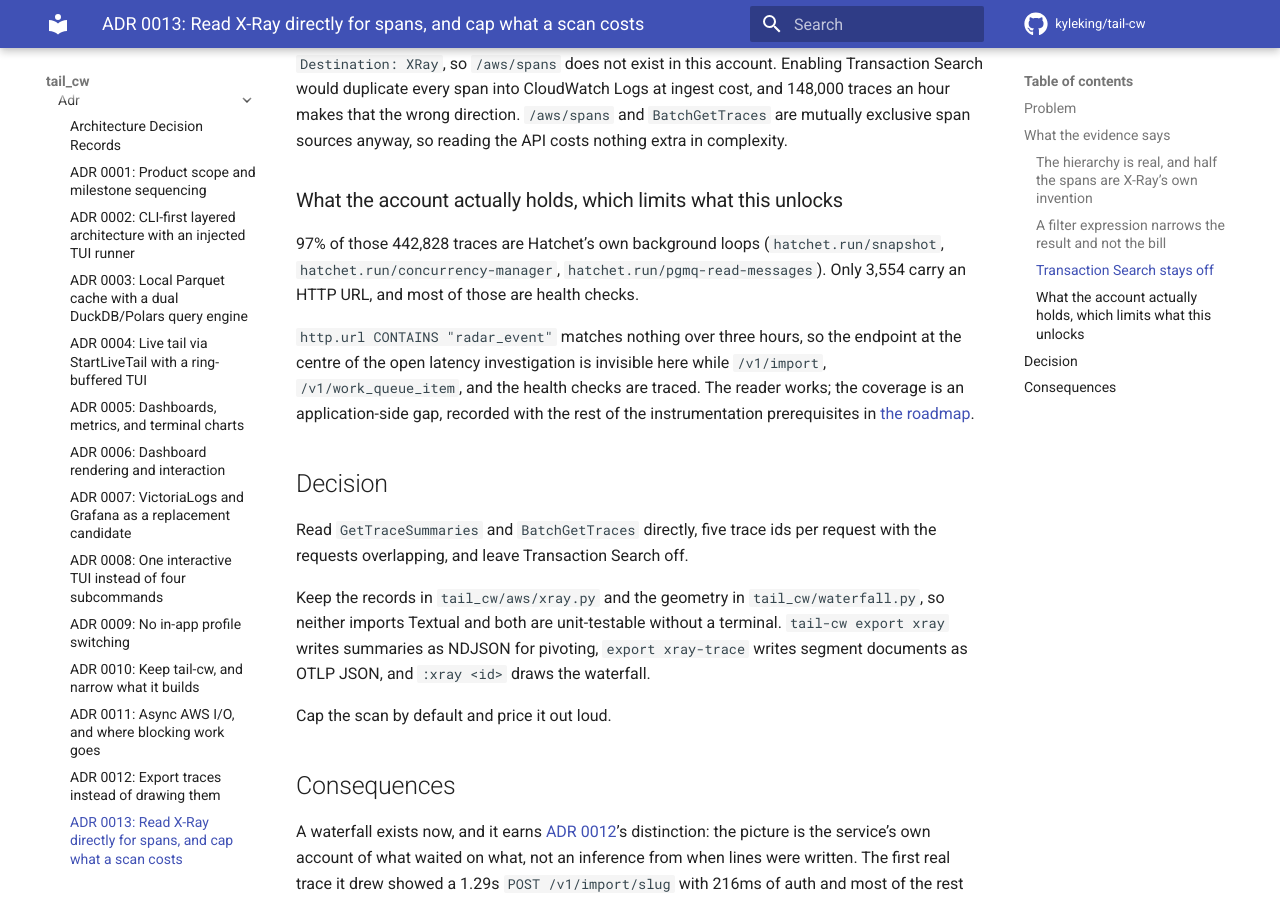
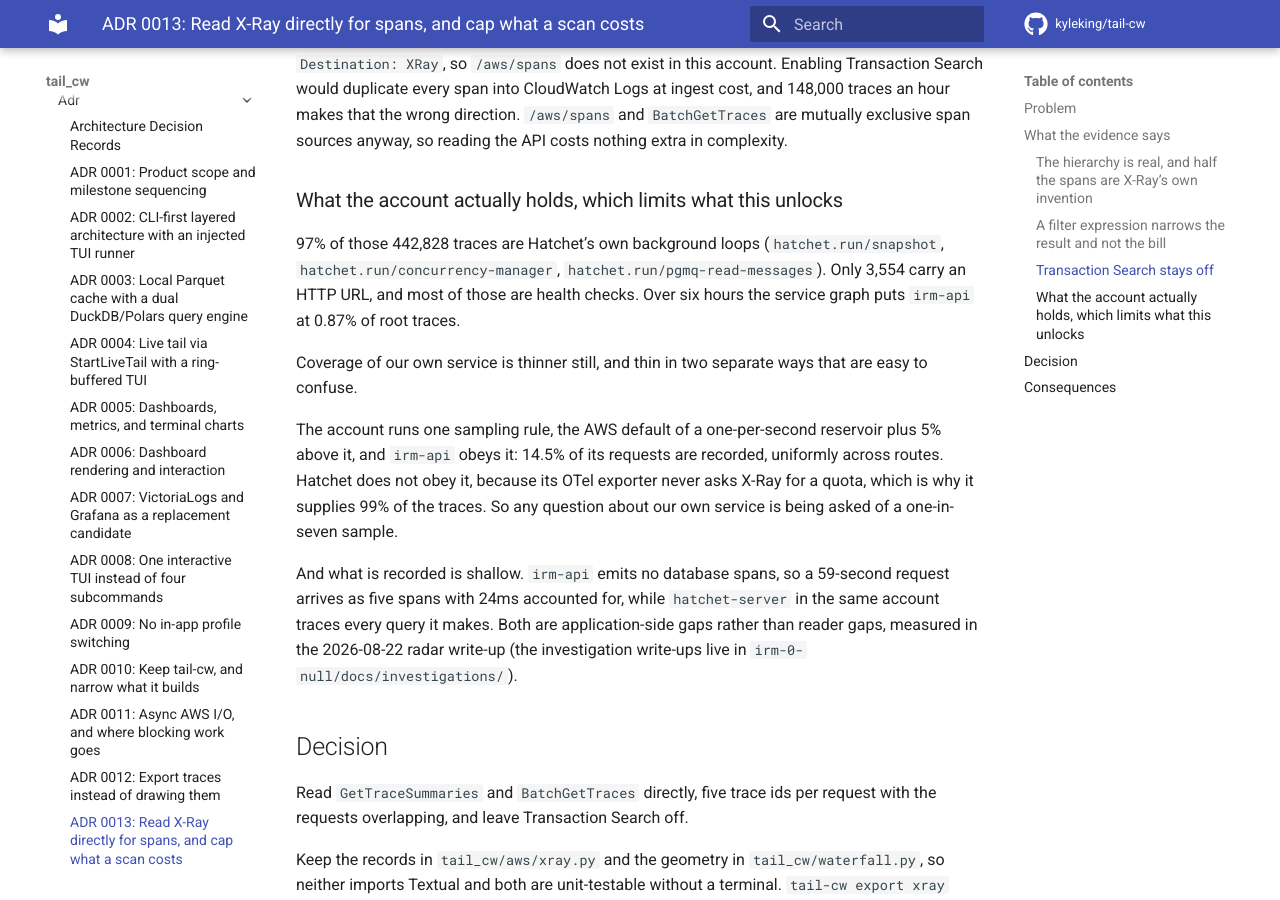
Before and after one commit to KyleKing/tail-cw, an MkDocs documentation site: the page built from docs/docs/adr/0013-read-x-ray-directly-for-spans.md, in a window 1280 px wide and 900 px high, scrolled down 1479 px. Built offline with MkDocs 1.6.1 and Material for MkDocs 9.7.7, drawn with Linux system fonts in a browser that asks for light colours; comment, search, counter and statistics services are not loaded.

Commit message:
docs: correct the X-Ray coverage claim, which was sampling not absence

```diff
--- a/docs/docs/adr/0013-read-x-ray-directly-for-spans.md
+++ b/docs/docs/adr/0013-read-x-ray-directly-for-spans.md
@@ -73,13 +73,27 @@ the API costs nothing extra in complexity.
 97% of those 442,828 traces are Hatchet's own background loops (`hatchet.run/snapshot`,
 `hatchet.run/concurrency-manager`, `hatchet.run/pgmq-read-messages`).
 Only 3,554 carry an HTTP URL, and most of those are health checks.
+Over six hours the
+service graph puts `irm-api` at 0.87% of root traces.
 
-`http.url CONTAINS "radar_event"` matches nothing over three hours, so the endpoint at
-the centre of the open latency investigation is invisible here while `/v1/import`,
-`/v1/work_queue_item`, and the health checks are traced.
-The reader works; the coverage is an application-side gap, recorded with the rest of the
-instrumentation prerequisites in
-[the roadmap](../../../plans/roadmap-2026-07.md).
+Coverage of our own service is thinner still, and thin in two separate ways that are
+easy to confuse.
+
+The account runs one sampling rule, the AWS default of a one-per-second reservoir plus
+5%
+above it, and `irm-api` obeys it: 14.5% of its requests are recorded, uniformly across
+routes.
+Hatchet does not obey it, because its OTel exporter never asks X-Ray for a quota,
+which is why it supplies 99% of the traces.
+So any question about our own service is being asked of a one-in-seven sample.
+
+And what is recorded is shallow. `irm-api` emits no database spans, so a 59-second
+request arrives as five spans with 24ms accounted for, while `hatchet-server` in the
+same
+account traces every query it makes.
+Both are application-side gaps rather than reader
+gaps, measured in the 2026-08-22 radar write-up (the investigation write-ups live in
+`irm-0-null/docs/investigations/`).
 
 ## Decision
 
```
Also changed, not shown: plans/roadmap-2026-07.md (+11 -11 lines).
